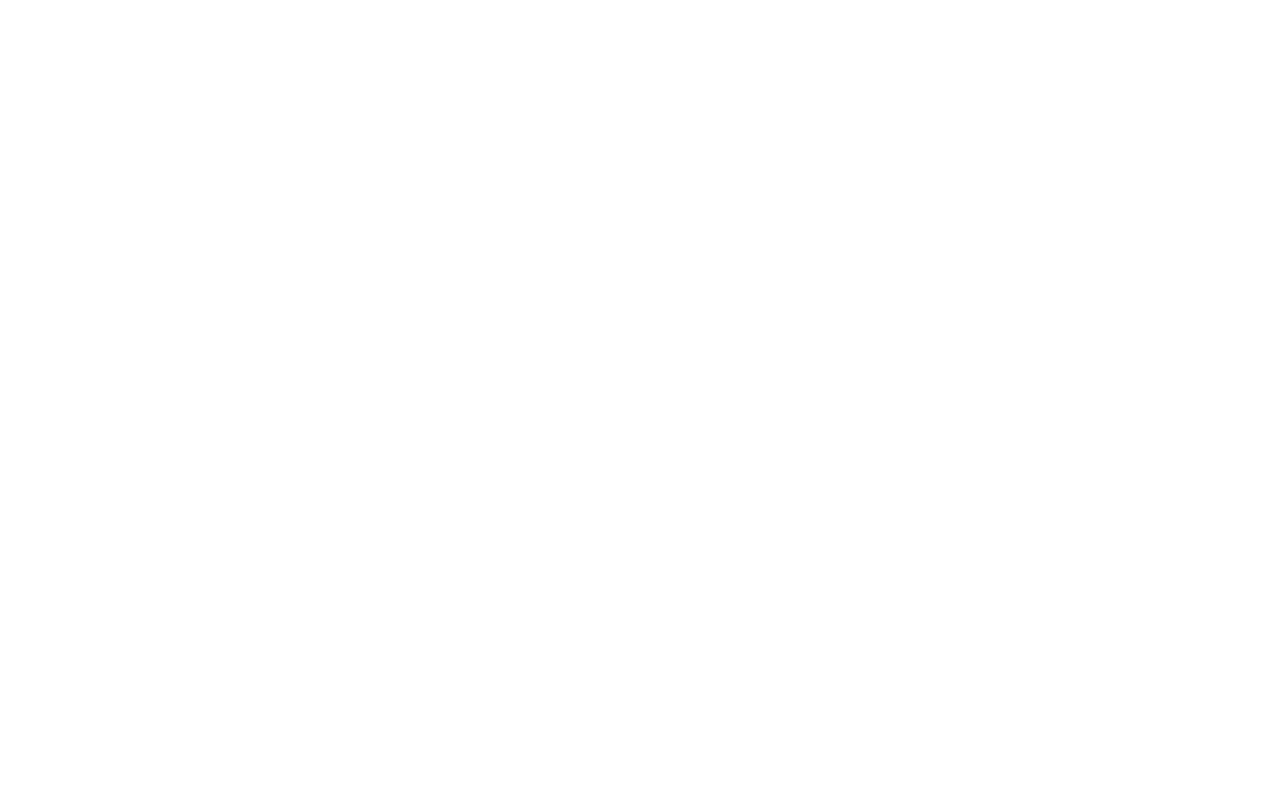
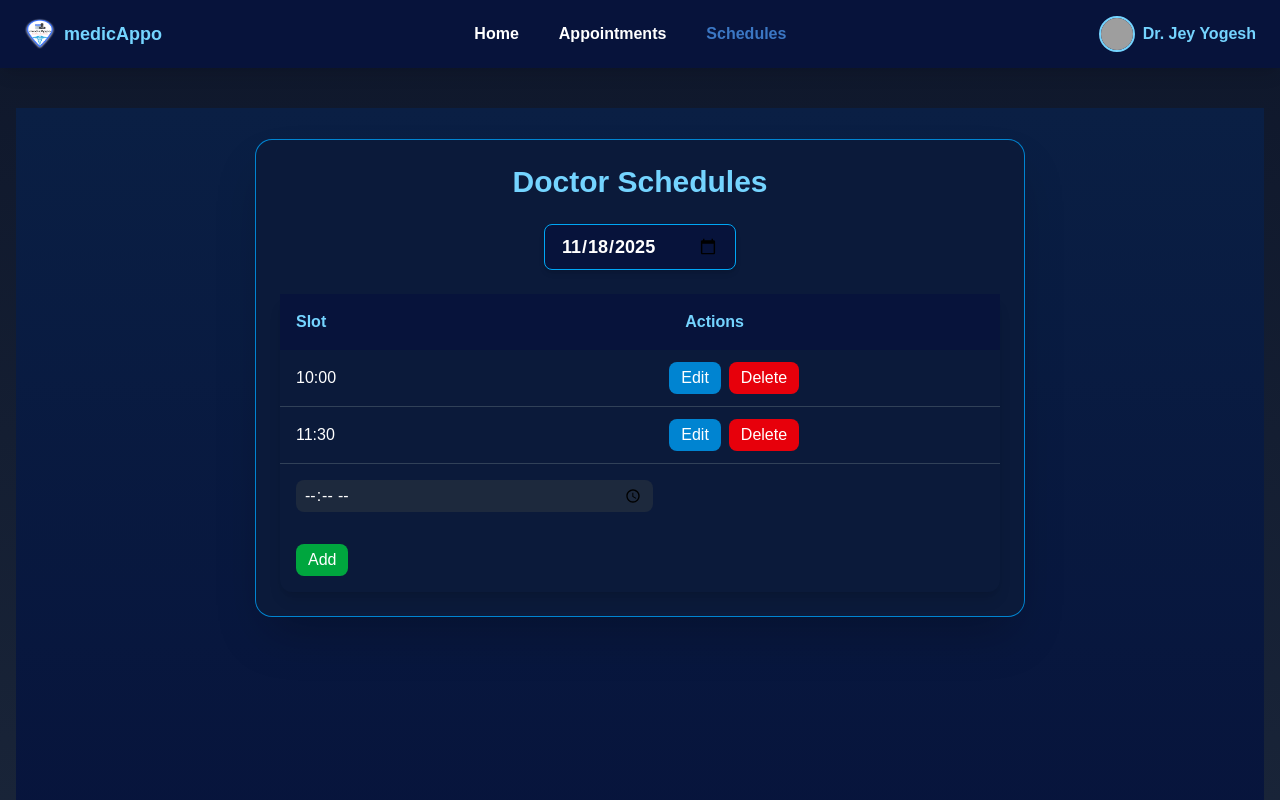
Before and after one commit to jeysurya2000/Medicappo, a React (Vite) app in the folder medicappo-app/: page /doctor/schedules in a window 1280 px wide. Before the commit this address had no page. Shown: the top 800 px of the page. Built offline with nearby package versions, Linux system fonts and the light colour scheme; grey boxes are pictures that could not be loaded.

Commit message:
Doctor Schedule Page was created sucessfully with the date picker when we select the date picker the time slots of that date, we can add it with add time slot then existing time slots shown as a table and then edit and delete button to manage the time slots.

```diff
--- a/medicappo-app/src/App.jsx
+++ b/medicappo-app/src/App.jsx
@@ -5,6 +5,7 @@ import DoctorRegister from "./components/doctor/DoctorRegister";
 import DoctorLayout from "./components/layouts/DoctorLayout";
 import DoctorHome from "./components/doctor/DoctorHome";
 import DoctorAppointment from "./components/doctor/DoctorAppointment";
+import DoctorSchedules from "./components/doctor/DoctorSchedules";
 
 function App() {
   return (
@@ -16,6 +17,7 @@ function App() {
         <Route path="/doctor" element={<DoctorLayout />}>
           <Route path="home" element={<DoctorHome />} />
           <Route path="appointments" element={<DoctorAppointment />} />
+          <Route path="schedules" element={<DoctorSchedules />} />
         </Route>
       </Routes>
     </>
--- a/medicappo-app/src/components/doctor/DoctorSchedules.jsx
+++ b/medicappo-app/src/components/doctor/DoctorSchedules.jsx
@@ -0,0 +1,248 @@
+import { useState, useEffect } from "react";
+
+const DoctorSchedules = () => {
+  const todayString = new Date().toISOString().split("T")[0];
+
+  const [schedules, setSchedules] = useState([]);
+  const [activeDate, setActiveDate] = useState(todayString);
+  const [slots, setSlots] = useState([]);
+  const [editIndex, setEditIndex] = useState(null);
+  const [editValue, setEditValue] = useState("");
+  const [newSlot, setNewSlot] = useState("");
+  const [editError, setEditError] = useState("");
+  const [addError, setAddError] = useState("");
+
+  // ---------------- Mock API ----------------
+  const fetchSchedules = async () => {
+    const data = [
+      { date: todayString, slots: ["10:00", "11:30"] },
+      { date: "2025-11-27", slots: ["09:00", "13:15"] },
+    ];
+    setSchedules(data);
+    const todaySlots = data.find((s) => s.date === todayString);
+    setSlots(todaySlots ? [...todaySlots.slots] : []);
+  };
+
+  const updateSchedulesAPI = async (updated) => {
+    console.log("API UPDATE → ", updated);
+    return new Promise((res) => setTimeout(res, 300));
+  };
+
+  useEffect(() => {
+    fetchSchedules();
+  }, []);
+
+  const handleDateChange = (date) => {
+    setActiveDate(date);
+    const existing = schedules.find((s) => s.date === date);
+    setSlots(existing ? [...existing.slots] : []);
+    setEditIndex(null);
+    setEditValue("");
+    setNewSlot("");
+    setEditError("");
+    setAddError("");
+  };
+
+  const startEdit = (index, value) => {
+    setEditIndex(index);
+    setEditValue(value);
+    setEditError("");
+  };
+
+  const saveSlot = async () => {
+    const trimmedValue = editValue.trim();
+    if (!trimmedValue) {
+      setEditError("Time cannot be empty!");
+      return;
+    }
+    if (slots.some((s, i) => s === trimmedValue && i !== editIndex)) {
+      setEditError("This time slot already exists!");
+      return;
+    }
+    const updatedSlots = [...slots];
+    updatedSlots[editIndex] = trimmedValue;
+    await saveToAPI(updatedSlots);
+    setSlots(updatedSlots);
+    setEditIndex(null);
+    setEditValue("");
+    setEditError("");
+  };
+
+  const deleteSlot = async (index) => {
+    const updatedSlots = slots.filter((_, i) => i !== index);
+    await saveToAPI(updatedSlots);
+    setSlots(updatedSlots);
+    setEditError("");
+    setAddError("");
+  };
+
+  const addNewSlot = async () => {
+    if (!newSlot) {
+      setAddError("Time cannot be empty!");
+      return;
+    }
+    if (slots.includes(newSlot)) {
+      setAddError("This time slot already exists!");
+      return;
+    }
+    const updatedSlots = [...slots, newSlot].sort();
+    await saveToAPI(updatedSlots);
+    setSlots(updatedSlots);
+    setNewSlot("");
+    setAddError("");
+  };
+
+  const saveToAPI = async (updatedSlots) => {
+    const existing = schedules.filter((s) => s.date !== activeDate);
+    const updatedSchedules = [
+      ...existing,
+      { date: activeDate, slots: updatedSlots },
+    ];
+    await updateSchedulesAPI(updatedSchedules);
+    setSchedules(updatedSchedules);
+  };
+
+  return (
+    <div className="flex min-h-screen w-full flex-col items-center bg-linear-to-b from-[#0A1F44] to-[#07133B] px-4 py-8">
+      <div className="w-full max-w-3xl rounded-2xl bg-[#0B1A3A] p-6 shadow-2xl ring-1 ring-sky-600">
+        <h1 className="mb-6 text-center text-2xl font-bold text-sky-300 sm:text-3xl">
+          Doctor Schedules
+        </h1>
+
+        <div className="mb-6 flex justify-center">
+          <input
+            type="date"
+            min={todayString}
+            value={activeDate}
+            onChange={(e) => handleDateChange(e.target.value)}
+            className="w-48 rounded-lg border border-sky-500 bg-[#07133B] px-4 py-2 text-center text-lg font-semibold text-white shadow-md transition duration-300 focus:border-sky-400 focus:ring-2 focus:ring-sky-500 focus:outline-none"
+          />
+        </div>
+
+        {activeDate && (
+          <table className="w-full border-collapse rounded-xl bg-[#0B1A3A] text-white shadow-lg">
+            <thead>
+              <tr className="bg-[#07133B] text-left text-sky-300">
+                <th className="p-4 text-sm font-semibold sm:text-base">Slot</th>
+                <th className="p-4 text-sm font-semibold sm:text-base">
+                  Actions
+                </th>
+              </tr>
+            </thead>
+            <tbody>
+              {slots.length === 0 && (
+                <tr>
+                  <td
+                    colSpan={2}
+                    className="p-4 text-center text-gray-400 italic"
+                  >
+                    No slots for this date
+                  </td>
+                </tr>
+              )}
+
+              {slots.map((slot, index) => (
+                <tr
+                  key={index}
+                  className="border-b border-slate-700 transition hover:bg-slate-800"
+                >
+                  <td className="flex flex-col p-4">
+                    {editIndex === index ? (
+                      <>
+                        <input
+                          type="time"
+                          value={editValue}
+                          onChange={(e) => setEditValue(e.target.value)}
+                          className="rounded-lg bg-slate-800 px-2 py-1 text-white accent-sky-400"
+                        />
+                        {editError && (
+                          <span className="mt-1 text-sm text-red-400">
+                            {editError}
+                          </span>
+                        )}
+                      </>
+                    ) : (
+                      slot
+                    )}
+                  </td>
+                  <td>
+                    {editIndex === index ? (
+                      <div className="flex flex-1 flex-row gap-2 sm:flex-none">
+                        <button
+                          className="flex-1 rounded-lg bg-green-600 px-3 py-1 text-white hover:bg-green-500 sm:flex-none"
+                          onClick={saveSlot}
+                        >
+                          Save
+                        </button>
+                        <button
+                          className="flex-1 rounded-lg bg-gray-600 px-3 py-1 text-white hover:bg-gray-500 sm:flex-none"
+                          onClick={() => {
+                            setEditIndex(null);
+                            setEditValue("");
+                            setEditError("");
+                          }}
+                        >
+                          Cancel
+                        </button>
+                      </div>
+                    ) : (
+                      <div className="flex flex-1 flex-row gap-2 sm:flex-none">
+                        <button
+                          className="flex-1 rounded-lg bg-sky-600 px-3 py-1 text-white hover:bg-sky-500 sm:flex-none"
+                          onClick={() => startEdit(index, slot)}
+                        >
+                          Edit
+                        </button>
+                        <button
+                          className="flex-1 rounded-lg bg-red-600 px-3 py-1 text-white hover:bg-red-500 sm:flex-none"
+                          onClick={() => deleteSlot(index)}
+                        >
+                          Delete
+                        </button>
+                      </div>
+                    )}
+                  </td>
+                </tr>
+              ))}
+
+              {/* Add New Slot Row */}
+              <tr className="border-t border-slate-700">
+                <td className="flex flex-col p-4">
+                  <input
+                    type="time"
+                    value={newSlot}
+                    onChange={(e) => setNewSlot(e.target.value)}
+                    className="rounded-lg bg-slate-800 px-2 py-1 text-white accent-sky-400"
+                  />
+                  {addError && (
+                    <span className="mt-1 text-sm text-red-400">
+                      {addError}
+                    </span>
+                  )}
+                </td>
+                <td className="flex flex-wrap gap-2 p-4">
+                  <button
+                    onClick={addNewSlot}
+                    className="flex-1 rounded-lg bg-green-600 px-3 py-1 text-white hover:bg-green-500 sm:flex-none"
+                  >
+                    Add
+                  </button>
+                  {newSlot && (
+                    <button
+                      onClick={() => setNewSlot("")}
+                      className="flex-1 rounded-lg bg-gray-600 px-3 py-1 text-white hover:bg-gray-500 sm:flex-none"
+                    >
+                      Clear
+                    </button>
+                  )}
+                </td>
+              </tr>
+            </tbody>
+          </table>
+        )}
+      </div>
+    </div>
+  );
+};
+
+export default DoctorSchedules;
```
